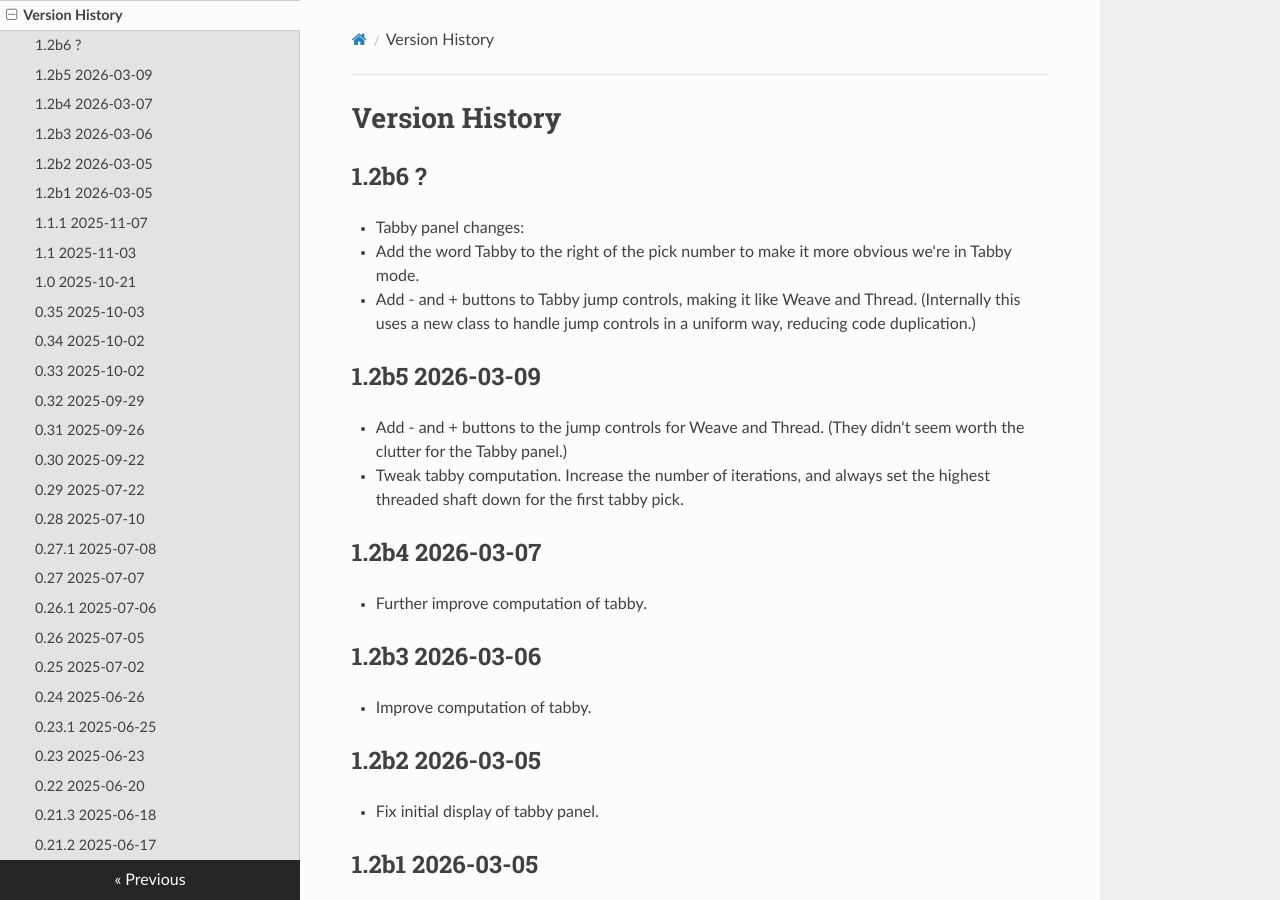
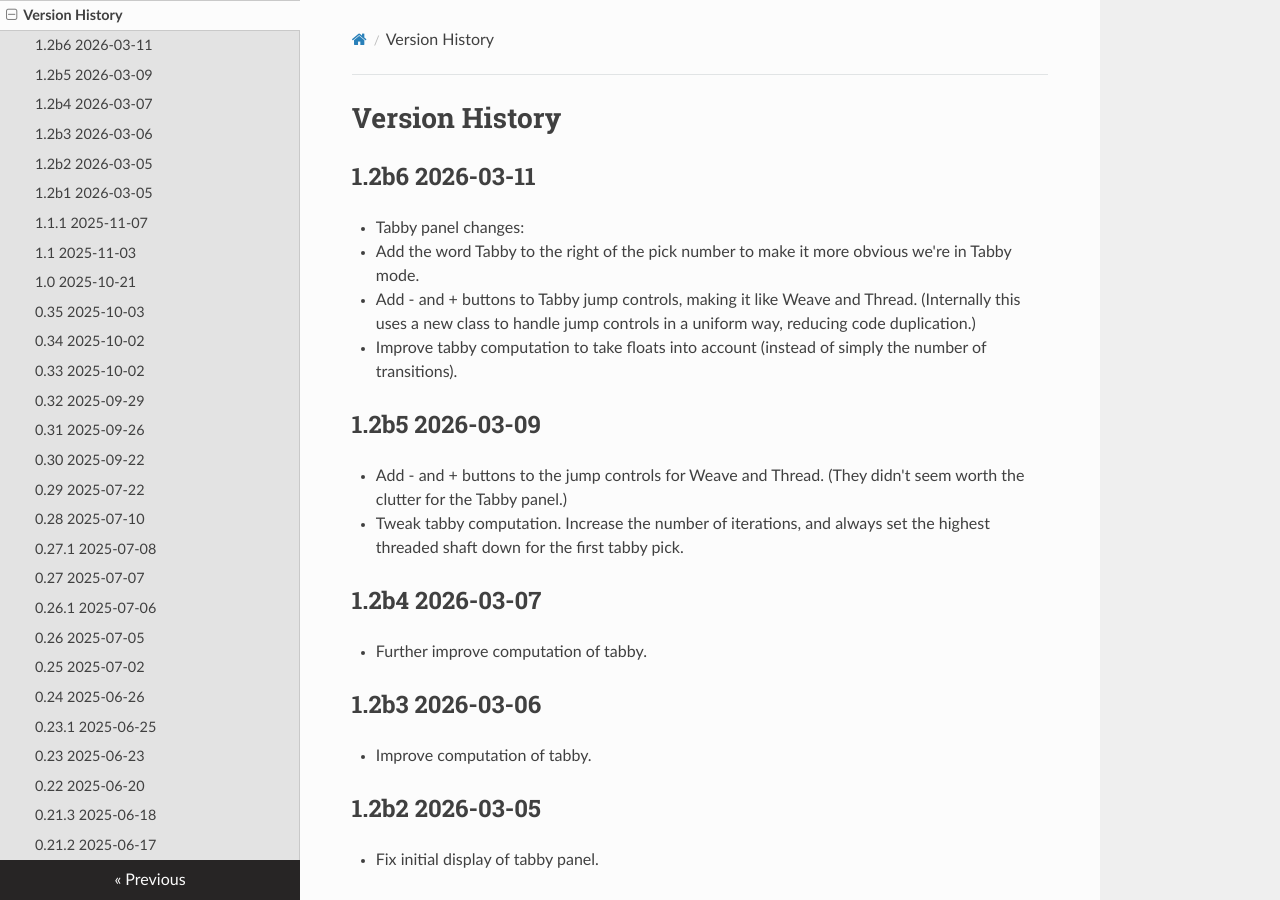
Before and after one commit to r-owen/base_loom_server, an MkDocs documentation site: the page built from docs/version_history.md, in a window 1280 px wide and 900 px high. Built offline with MkDocs 1.6.1, drawn with Linux system fonts in a browser that asks for light colours; nearby versions of some CDN libraries.

Commit message:
Update the version history

```diff
--- a/docs/version_history.md
+++ b/docs/version_history.md
@@ -1,12 +1,14 @@
 # Version History
 
-## 1.2b6 ?
+## 1.2b6 2026-03-11
 
 * Tabby panel changes:
 
   * Add the word Tabby to the right of the pick number to make it more obvious we're in Tabby mode.
   * Add - and + buttons to Tabby jump controls, making it like Weave and Thread.
     (Internally this uses a new class to handle jump controls in a uniform way, reducing code duplication.)
+
+* Improve tabby computation to take floats into account (instead of simply the number of transitions).
 
 ## 1.2b5 2026-03-09
 
```
